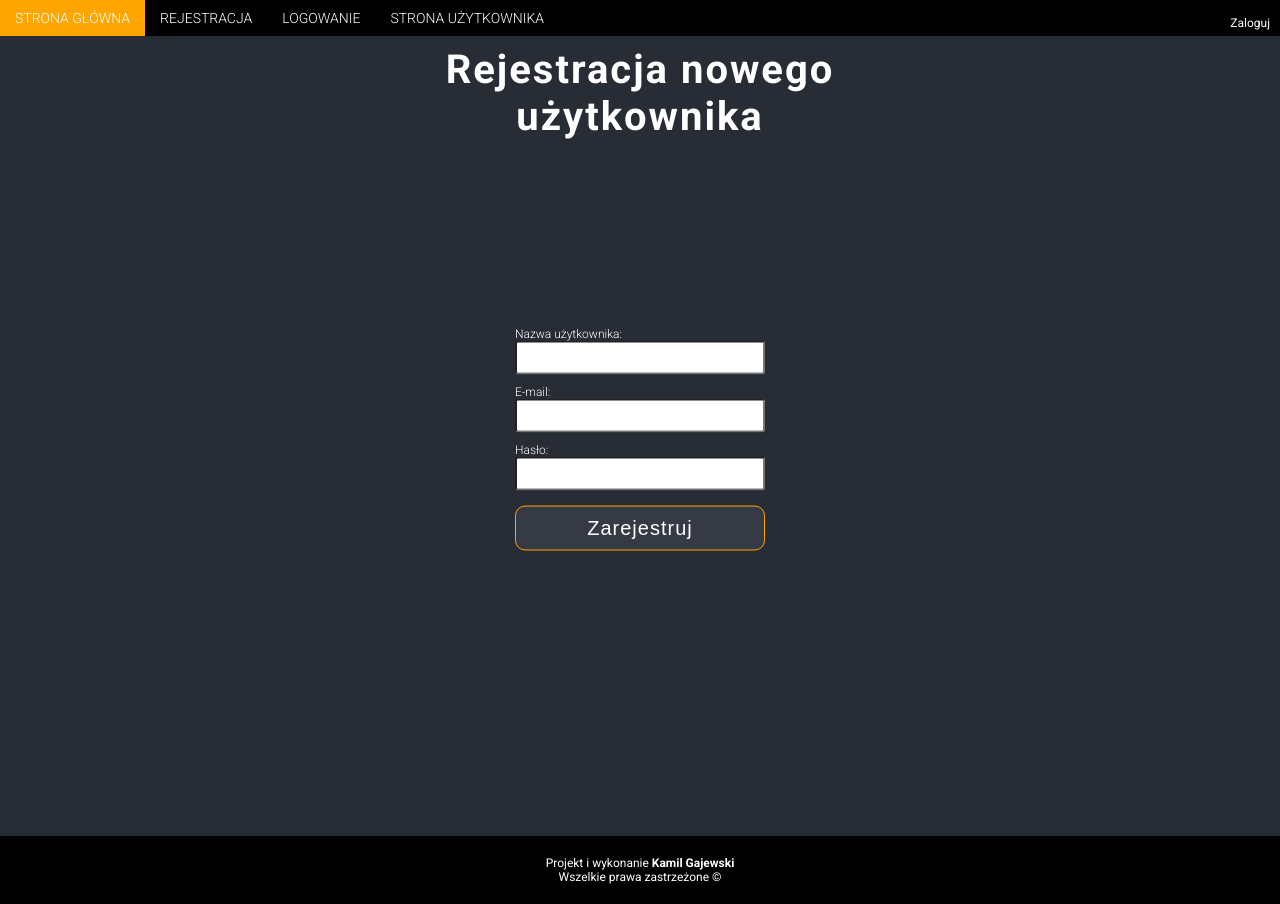
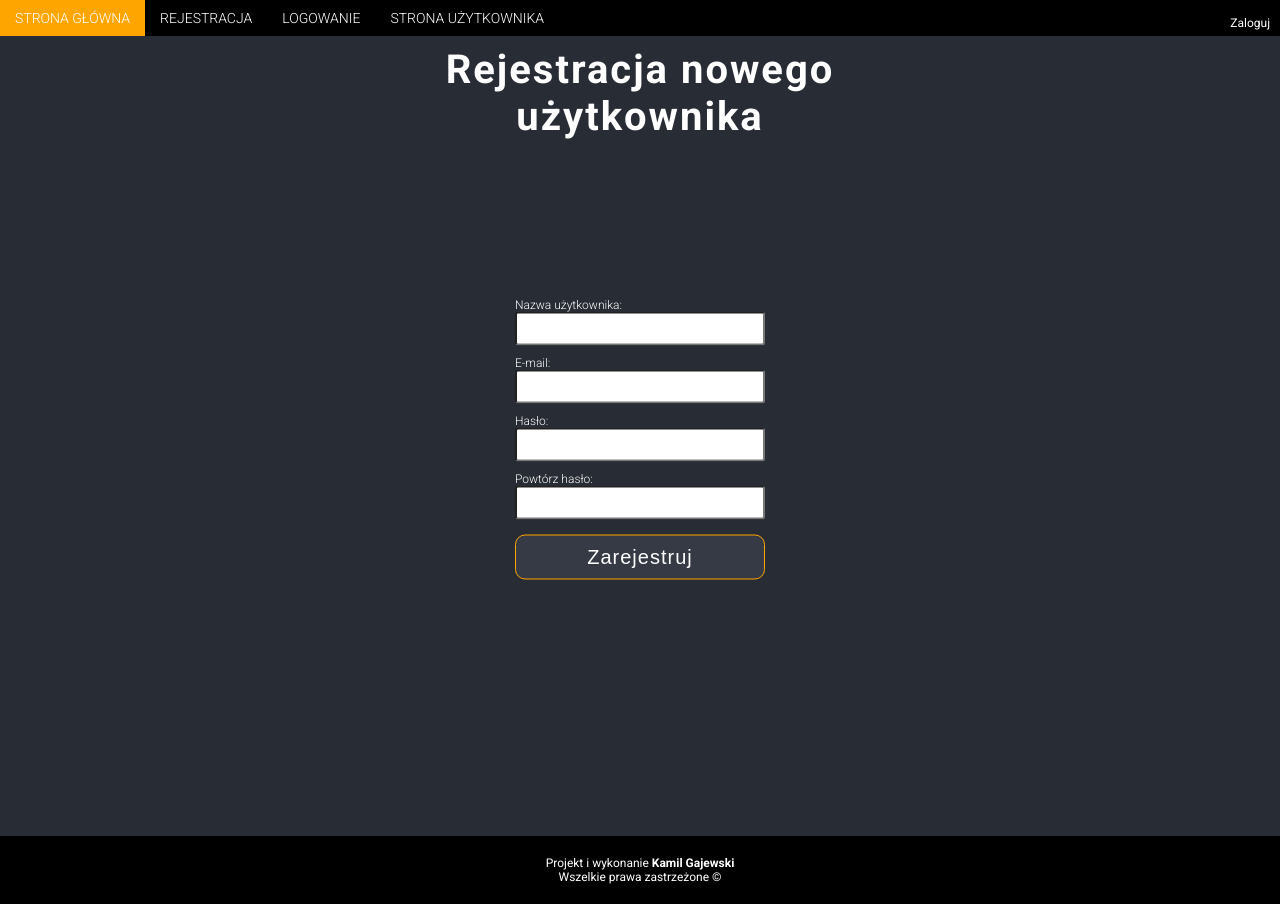
Before and after one commit to kwaq102/flashCardsFront, a React (Create React App) app: page /register in a window 1280 px wide. Built offline with nearby package versions, Linux system fonts and the light colour scheme; no server answers.

Commit message:
added new input in register page to check password

```diff
--- a/src/components/Pagination/Pagination.tsx
+++ b/src/components/Pagination/Pagination.tsx
@@ -19,8 +19,6 @@ const Pagination = ({
 	for (let i = 1; i <= Math.ceil(totalWords / wordsPerPage); i++) {
 		pageNumbers.push(i);
 	}
-
-	console.log(pageNumbers);
 
 	return (
 		<div className="pagination">
--- a/src/components/TableDesktop/TableDesktop.tsx
+++ b/src/components/TableDesktop/TableDesktop.tsx
@@ -28,6 +28,7 @@ const TableDesktop = ({
 		})
 		.map((word, i) => (
 			<RowTable
+				key={word.id}
 				word={word}
 				i={i}
 				editWordOn={editWordOn}
--- a/src/components/WordsComponents/DisplayRandomWord.tsx
+++ b/src/components/WordsComponents/DisplayRandomWord.tsx
@@ -1,21 +1,13 @@
-import React, {
-	ChangeEvent,
-	Dispatch,
-	MouseEvent,
-	SetStateAction,
-	useState,
-} from "react";
+import React, { ChangeEvent, MouseEvent, useState } from "react";
 import { MAIN_URL } from "../../utils/url";
 import { WordEntity } from "types";
 
 interface Props {
 	words: WordEntity[];
 	onWordsChange: () => void;
-
-	handleWords: Dispatch<SetStateAction<WordEntity[]>>;
 }
 
-const DisplayRandomWord = ({ words, handleWords, onWordsChange }: Props) => {
+const DisplayRandomWord = ({ words, onWordsChange }: Props) => {
 	const [numberWords, setNumberWords] = useState(1);
 	const [drawnWords, setDrawnWords] = useState<WordEntity[]>([]);
 
@@ -42,6 +34,8 @@ const DisplayRandomWord = ({ words, handleWords, onWordsChange }: Props) => {
 		const newArr: WordEntity[] = [];
 		const fullArr = [...words];
 
+		if (fullArr.length === 0) return;
+
 		if (fullArr.length === 1) {
 			setDrawnWords([...fullArr]);
 			return;
@@ -60,9 +54,7 @@ const DisplayRandomWord = ({ words, handleWords, onWordsChange }: Props) => {
 	};
 
 	const handleSetNumberWords = (e: ChangeEvent<HTMLSelectElement>) => {
-		console.log("click");
 		setNumberWords(Number(e.currentTarget.value));
-		console.log(numberWords);
 	};
 	const deleteWord = async (e: MouseEvent<HTMLButtonElement>) => {
 		if (!window.confirm("Czy na pewno?")) return;
--- a/src/components/WordsComponents/Table.tsx
+++ b/src/components/WordsComponents/Table.tsx
@@ -3,7 +3,6 @@ import { WordEntity } from "types";
 import { MAIN_URL } from "../../utils/url";
 import Pagination from "../Pagination/Pagination";
 import EditWord from "./EditWord";
-import RowTable from "./RowTable";
 import TableMobile from "../TableMobile/TableMobile";
 import TableDesktop from "../TableDesktop/TableDesktop";
 
@@ -21,10 +20,11 @@ const Table = ({ words, onWordsChange }: Props) => {
 		notes: "",
 	});
 	const [marginForm, setMarginForm] = useState(0);
-	const [widthScreen, setWidthScreen] = useState(0);
+	const [widthScreen, setWidthScreen] = useState(window.innerWidth);
 
 	const [currentPage, setCurrentPage] = useState(1);
 	const [wordsPerPage, setWordsPerPage] = useState(15);
+
 	const removeWord = async (e: MouseEvent<HTMLButtonElement>) => {
 		if (!window.confirm("Czy na pewno?")) return;
 
--- a/src/pages/RegisterPage.tsx
+++ b/src/pages/RegisterPage.tsx
@@ -15,6 +15,7 @@ const RegisterPage = () => {
 		userName: "",
 		email: "",
 		password: "",
+		password2: "",
 	});
 
 	const [addedUser, setAddedUser] = useState(false);
@@ -23,6 +24,7 @@ const RegisterPage = () => {
 	const [nameError, setNameError] = useState(false);
 	const [emailError, setEmailError] = useState(false);
 	const [passwordError, setPasswordError] = useState(false);
+	const [password2Error, setPassword2Error] = useState(false);
 	const [errorMessage, setErrorMessage] = useState<string>("");
 
 	useEffect(() => {
@@ -58,6 +60,9 @@ const RegisterPage = () => {
 		if (form.password.length < 5) {
 			setPasswordError(true);
 		}
+		if (form.password !== form.password2) {
+			setPassword2Error(true);
+		}
 		if (users.some(user => user.email === form.email)) {
 			setEmailError(true);
 			setErrorMessage("Taki email już istnieje.");
@@ -69,7 +74,13 @@ const RegisterPage = () => {
 
 		console.log(form);
 
-		if (emailError || nameError || passwordError || errorMessage) {
+		if (
+			emailError ||
+			nameError ||
+			passwordError ||
+			password2Error ||
+			errorMessage
+		) {
 			return;
 		}
 
@@ -85,7 +96,13 @@ const RegisterPage = () => {
 			await res.json();
 
 			setAddedUser(true);
-			setForm({ id: "", userName: "", email: "", password: "" });
+			setForm({
+				id: "",
+				userName: "",
+				email: "",
+				password: "",
+				password2: "",
+			});
 		} catch (e) {
 			console.log(e);
 		}
@@ -96,6 +113,7 @@ const RegisterPage = () => {
 		setEmailError(false);
 		setNameError(false);
 		setPasswordError(false);
+		setPassword2Error(false);
 		setErrorMessage("");
 
 		setForm(form => ({
@@ -158,6 +176,20 @@ const RegisterPage = () => {
 								<ErrorMessage errorMessage="Hasło musi skłądać się z co najmniej 5 znaków" />
 							)}
 						</label>
+						<label className="registerPage__form-label">
+							Powtórz hasło:
+							<br />
+							<input
+								className="registerPage__form-input"
+								type="password"
+								name="password2"
+								value={form.password2}
+								onChange={e => updateForm("password2", e.target.value)}
+							/>
+							{password2Error && (
+								<ErrorMessage errorMessage="Podane hasła różnią się od siebie" />
+							)}
+						</label>
 						<button
 							type="submit"
 							className="registerPage__form-button btn"
--- a/src/pages/UserPage.tsx
+++ b/src/pages/UserPage.tsx
@@ -24,11 +24,7 @@ const UserPage = ({ words, handleWords, onWordsChange }: Props) => {
 			) : (
 				<>
 					<h2 className="headingH2">Strona użytkownika</h2>
-					<DisplayRandomWord
-						words={words}
-						handleWords={handleWords}
-						onWordsChange={onWordsChange}
-					/>
+					<DisplayRandomWord words={words} onWordsChange={onWordsChange} />
 					<br />
 					<br />
 					<LogOutButton />
--- a/src/styles/_DisplayWords.scss
+++ b/src/styles/_DisplayWords.scss
@@ -14,9 +14,6 @@
 			background-color: #1a1f27;
 			border-spacing: 0;
 
-			@media (max-width: map-get($breakpoints, m)) {
-				// display: none;
-			}
 			// HEAD
 			.displayAllWords__table__heading {
 				font-size: 2rem;
```
Also changed, not shown: src/App.tsx (+1 -10 lines).
